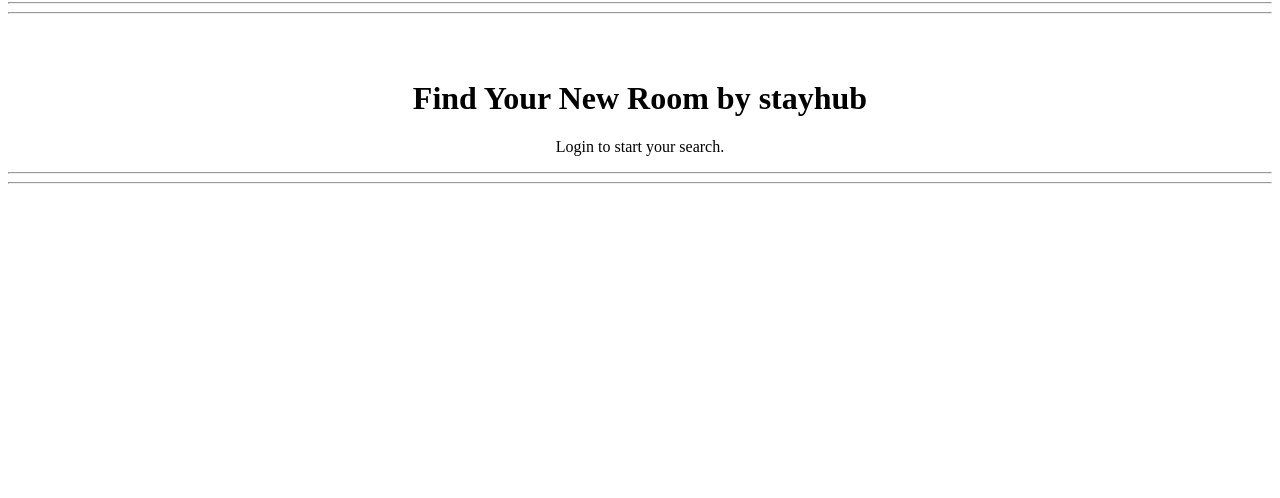
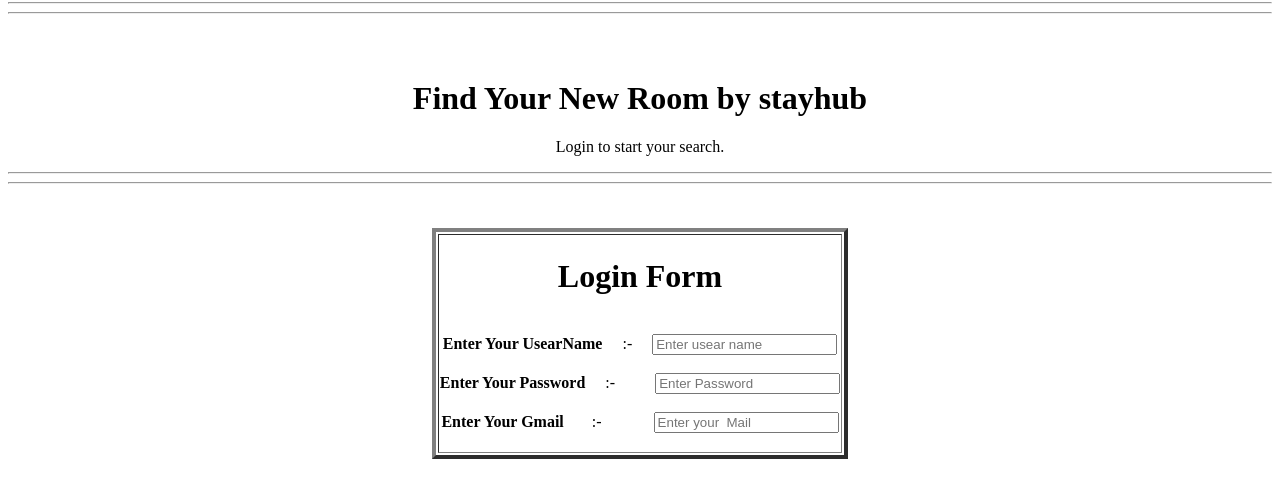
Before and after one commit to SejalPhalak/html-github-project2-happystay-rent-room, a plain HTML site: page pages/login.html in a window 1280 px wide. Shown: the part 100-598 px from the top of the page. Drawn offline with Linux system fonts and the light colour scheme.

Commit message:
add basic info for login

```diff
--- a/pages/login.html
+++ b/pages/login.html
@@ -18,8 +18,19 @@
         <a href="../index.html">Logout</a>
         </b></h3><hr><hr><br><br>
 
-<h1 style="text-align:center;">Find Your New Room by stayhub</h1>
-    <p style="text-align:center;">Login to start your search.</p>
+<h1 align="center">Find Your New Room by stayhub</h1>
+    <p align="center">Login to start your search.</p>
 
     <hr><hr>
 <br><br>
+<table align="center" border="4">
+    <td>
+    <form align="center">
+    <h1 align="center">Login Form </h1>
+    <br>
+    <label for="inputFullName"> <b>Enter Your UsearName</b> &nbsp; &nbsp; :-  &nbsp; &nbsp; </label>
+    <input  type="text" id="inputFullName" required placeholder="Enter usear name" /><br><br>
+    <label for="inputPassword"><b>Enter Your Password </b>&nbsp; &nbsp; :- &nbsp; &nbsp;&nbsp; &nbsp; &nbsp; </label>
+    <input type="password" id="inputPassword" required placeholder="Enter Password"  /><br><br>
+    <label for="inputMail"><b>Enter Your Gmail</b> &nbsp; &nbsp; &nbsp; :- &nbsp; &nbsp; &nbsp; &nbsp; &nbsp; &nbsp;   </label>
+    <input type="email" id="inputMail" required placeholder="Enter your  Mail"/><br><br>
```
